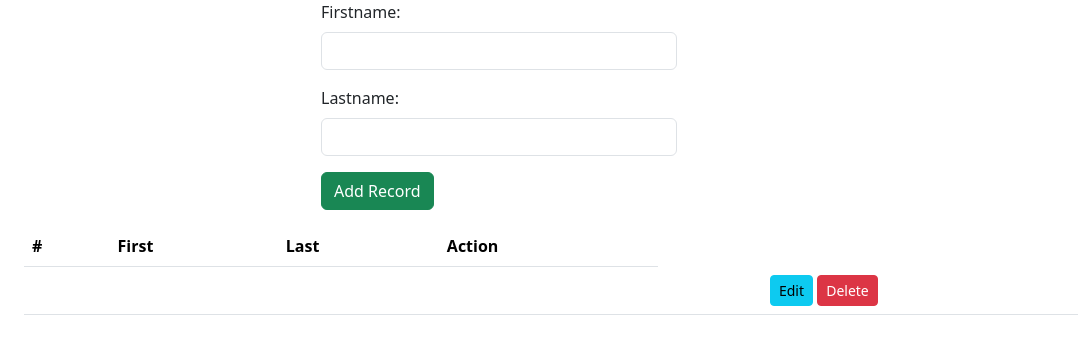
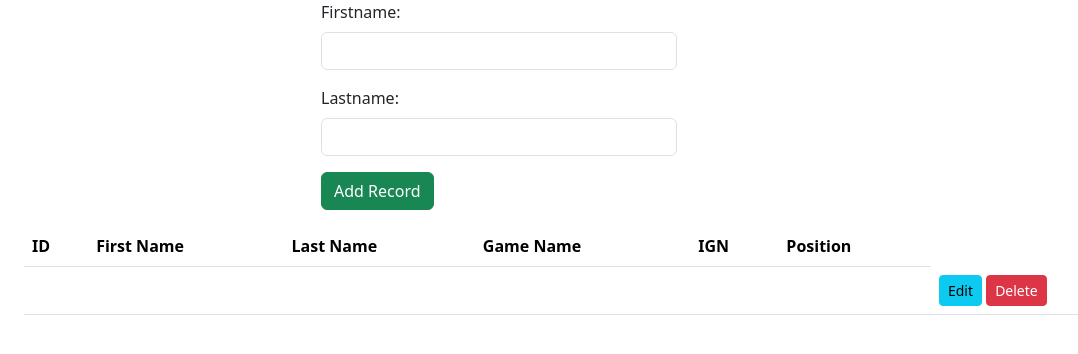
Before and after one commit to CraneSubZero/player_database, a PHP site: page / in a window 1280 px wide. Shown: the top 354 px of the page, without its empty margins (46-1124 px from the left). Run offline with PHP 8.4, Linux system fonts and the light colour scheme; tables that the repository leaves empty hold one stand-in row (values such as "Sample post"); data that the repository does not hold is empty.

Commit message:
Updated the labels

```diff
--- a/index.php
+++ b/index.php
@@ -39,7 +39,7 @@
 
     <?php
     //create database connection
-    $conn = new mysqli("localhost", "root", "", "php");
+    $conn = new mysqli("localhost", "root", "", "player_database");
 
     //construct sql state
     $sql = 'SELECT * FROM player_database';
@@ -51,10 +51,12 @@
       <table class="table table-border">
         <thead>
           <tr>
-            <th scope="col">#</th>
-            <th scope="col">First</th>
-            <th scope="col">Last</th>
-            <th scope="col">Action</th>
+            <th scope="col">ID</th>
+            <th scope="col">First Name</th>
+            <th scope="col">Last Name</th>
+            <th scope="col">Game Name</th>
+            <th scope="col">IGN</th>
+            <th scope="col">Position</th>
           </tr>
         </thead>
         <tbody>
```
